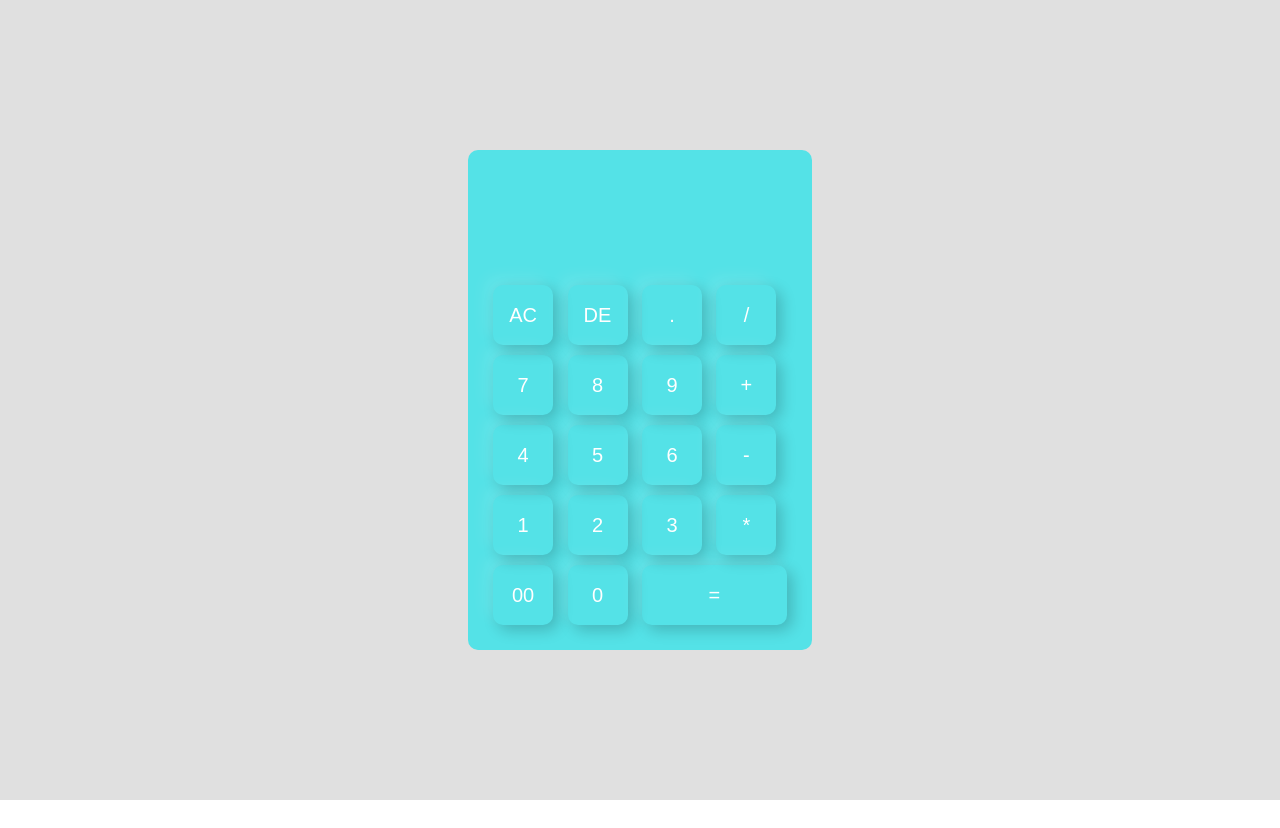
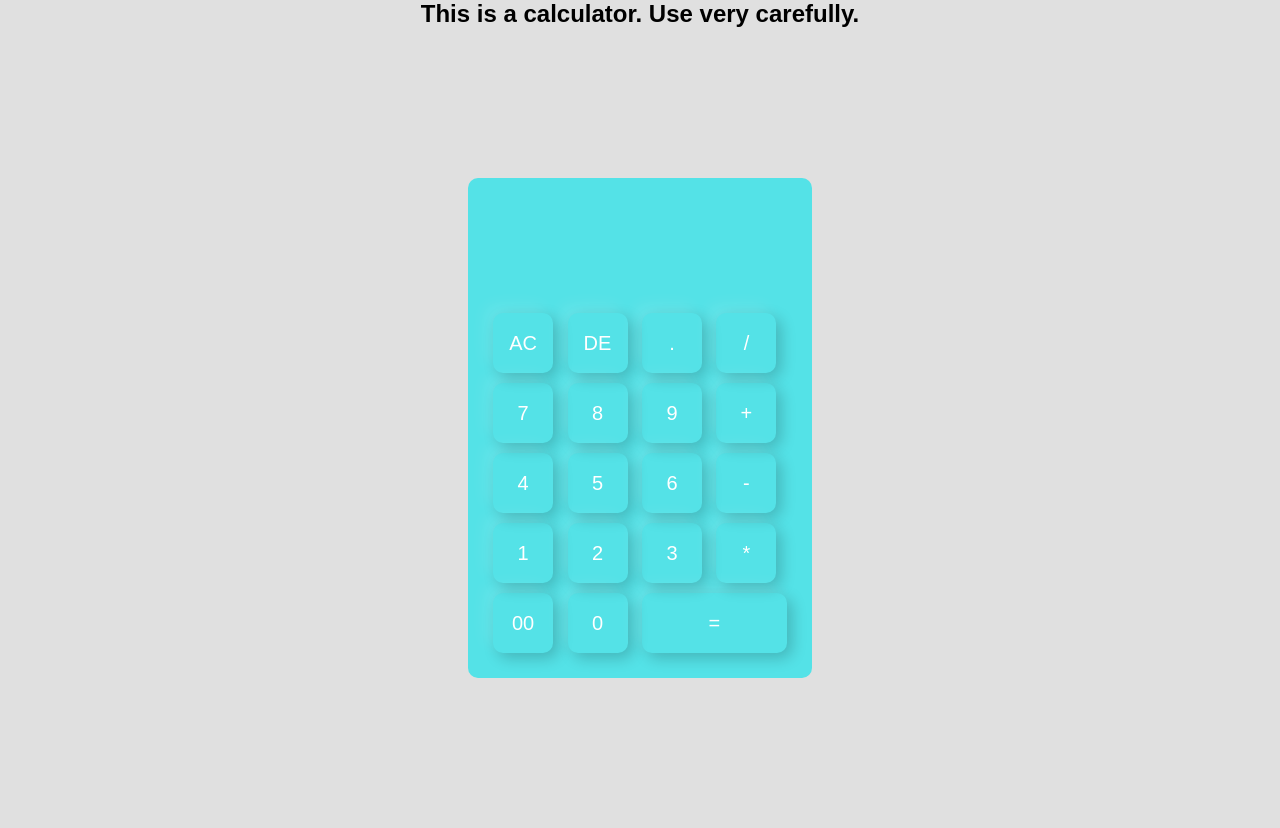
Before and after one commit to rashaduldev/Calculator-Using-css-Javascript, a plain HTML site: page index.html in a window 1280 px wide. Before the commit the page ends 800 px from the top, so only its background shows below. Drawn offline with Linux system fonts and the light colour scheme.

Commit message:
Header file attached

```diff
--- a/index.html
+++ b/index.html
@@ -8,6 +8,9 @@
     <link rel="stylesheet" href="style.css">
 </head>
 <body>
+    <header>
+    <h2> This is a calculator. Use very carefully.</h2>
+    </header>
     <div class="container">
         <div class="calculator">
             <form>
--- a/style.css
+++ b/style.css
@@ -4,6 +4,15 @@
     font-family: 'poppins' , sans-serif;
     box-sizing: border-box;
 }
+/* Header part Start */
+
+header{
+    background: #E0E0E0;
+    display: flex;
+    align-items: center;
+    justify-content: center;
+}
+/* Header part End  */
 .container{
     width: 100%;
     height: 100vh;
```
